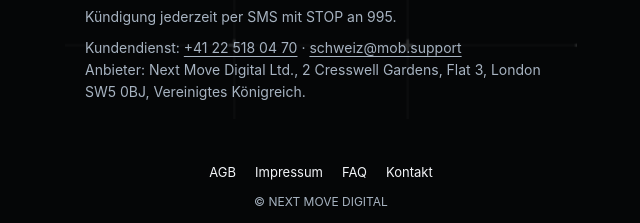
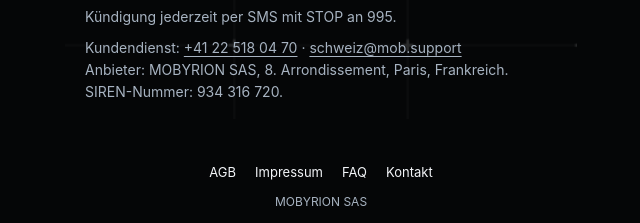
Before and after one commit to DevDesignCo-bit/AIPHOTO_Swisscom, a plain HTML site: page index.html in a window 1280 px wide. Shown: the part 1052-1275 px from the top of the page, without its empty margins (319-959 px from the left). Drawn offline with Linux system fonts and the light colour scheme.

Commit message:
Add files via upload

```diff
--- a/index.html
+++ b/index.html
@@ -48,14 +48,14 @@
       <p>AI Photo Lab ist ein Abo zur Bearbeitung von Fotos und Videos mit KI. Das Abo verlängert sich automatisch. Swisscom verrechnet 3 × 5 CHF pro Woche über Ihre Mobilfunkrechnung oder zieht die Beträge von Ihrem Prepaid-Guthaben ab. Für die mobile Datennutzung können zusätzliche Gebühren anfallen.</p>
       <p>Für den Abschluss müssen Sie mindestens 18 Jahre alt und Inhaberin oder Inhaber des Mobilfunkkontos sein oder die ausdrückliche Erlaubnis der kontoinhabenden Person haben.</p>
       <p>Kündigung jederzeit per SMS mit STOP an 995.</p>
-      <p>Kundendienst: <a href="tel:+41225180470">+41 22 518 04 70</a> · <a href="mailto:schweiz@mob.support">schweiz@mob.support</a><br>Anbieter: Next Move Digital Ltd., 2 Cresswell Gardens, Flat 3, London SW5 0BJ, Vereinigtes Königreich.</p>
+      <p>Kundendienst: <a href="tel:+41225180470">+41 22 518 04 70</a> · <a href="mailto:schweiz@mob.support">schweiz@mob.support</a><br>Anbieter: MOBYRION SAS, 8. Arrondissement, Paris, Frankreich. SIREN-Nummer: 934 316 720.</p>
     </div>
   </main>
   <script src="media.js" defer></script>
   <footer class="site-footer">
     <div class="footer-inner">
       <nav class="footer-nav" aria-label="Weitere Informationen"><a href="agb.html">AGB</a> <a href="impressum.html">Impressum</a> <a href="faq.html">FAQ</a> <a href="kontakt.html">Kontakt</a></nav>
-      <p>© NEXT MOVE DIGITAL</p>
+      <p>MOBYRION SAS</p>
     </div>
   </footer>
 </body>
```
Also changed, not shown: agb.html (+1 -1 lines), cgv.html (+1 -1 lines), contact-fr.html (+1 -1 lines), faq-fr.html (+1 -1 lines), faq.html (+1 -1 lines), impressum.html (+1 -1 lines), index-fr.html (+2 -2 lines), kontakt.html (+1 -1 lines), mentions-legales.html (+1 -1 lines).
